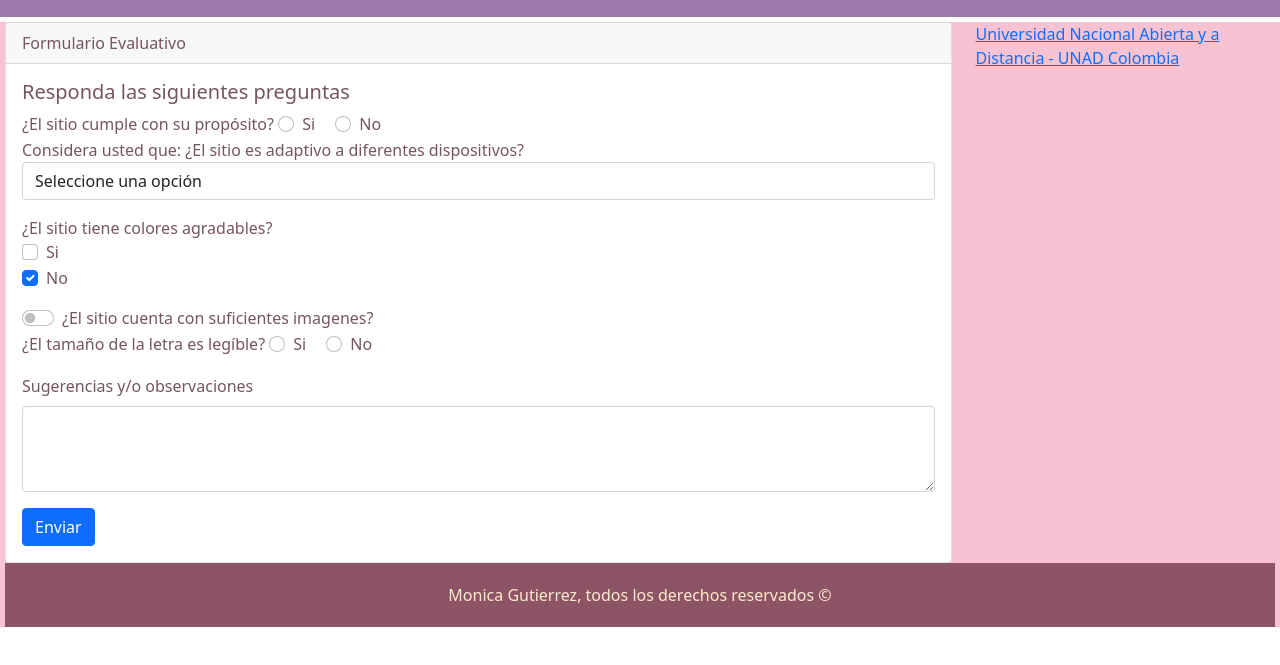
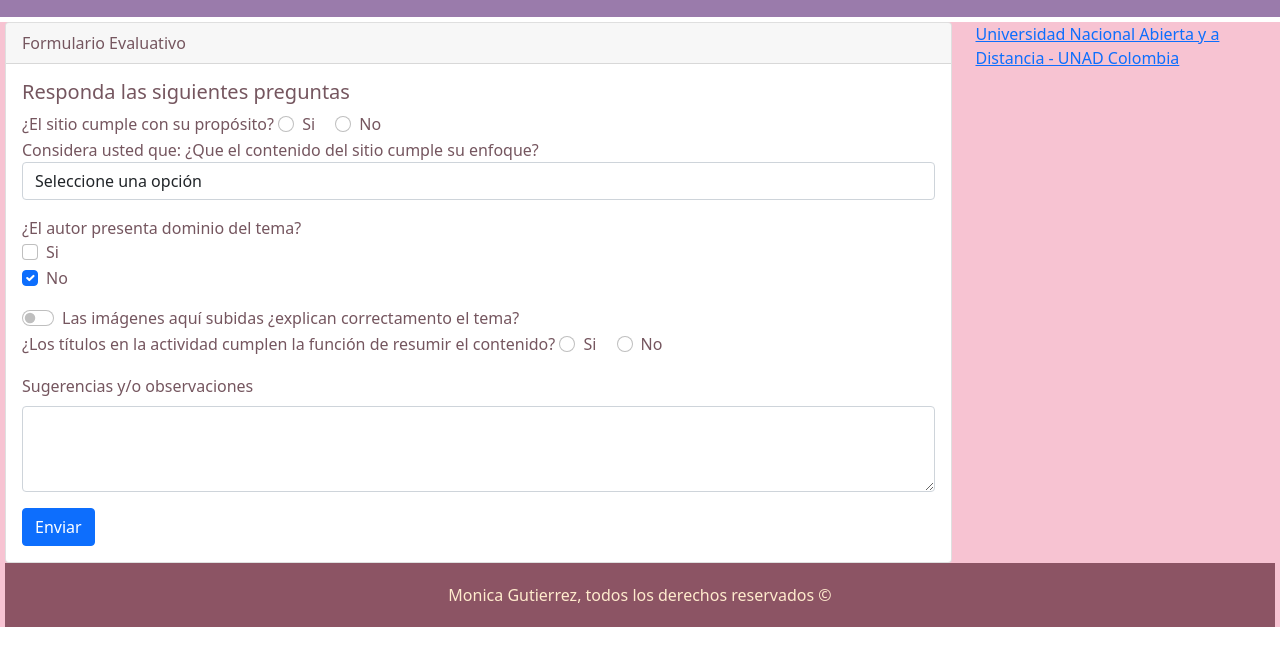
Before and after one commit to shinexmonic/DSW-MonicaGutierrez, a plain HTML site: page fase4/aprendizaje1.html in a window 1280 px wide. Shown: the part 113-778 px from the top of the page. Drawn offline with nearby package versions, Linux system fonts and the light colour scheme.

Commit message:
se corrigen preguntas y el seo

```diff
--- a/fase4/aprendizaje1.html
+++ b/fase4/aprendizaje1.html
@@ -64,7 +64,7 @@
                         <label class="form-check-label" for="inlineRadio2">No</label>
                     </div>
                     <div class="mb-3">
-                        <label>Considera usted que: ¿El sitio es adaptivo a diferentes dispositivos?</label>
+                        <label>Considera usted que: ¿Que el contenido del sitio cumple su enfoque?</label>
                         <select class="form-control">
                             <option selected="">Seleccione una opción</option>
                             <option>Si</option>
@@ -72,7 +72,7 @@
                         </select>
                     </div>
                     <div class="mb-3">
-                        <label>¿El sitio tiene colores agradables?</label>
+                        <label>¿El autor presenta dominio del tema?</label>
                         <div class="form-check">
                             <input class="form-check-input" type="checkbox" value="" id="flexCheckDefault">
                             <label class="form-check-label" for="flexCheckDefault">
@@ -88,10 +88,10 @@
                     </div>
                     <div class="form-check form-switch">
                         <input class="form-check-input" type="checkbox" id="flexSwitchCheckDefault">
-                        <label class="form-check-label" for="flexSwitchCheckDefault">¿El sitio cuenta con suficientes imagenes?</label>
+                        <label class="form-check-label" for="flexSwitchCheckDefault">Las imágenes aquí subidas ¿explican correctamento el tema?</label>
                     </div>
                     <div class="mb-3">
-                        <label>¿El tamaño de la letra es legíble?</label>
+                        <label>¿Los títulos en la actividad cumplen la función de resumir el contenido?</label>
                         <div class="form-check form-check-inline">
                             <input class="form-check-input" type="radio" name="inlineRadioOptions" id="inlineRadio1" value="option1">
                             <label class="form-check-label" for="inlineRadio1">Si</label>
```
Also changed, not shown: fase4/index.html (+2 -1 lines).
